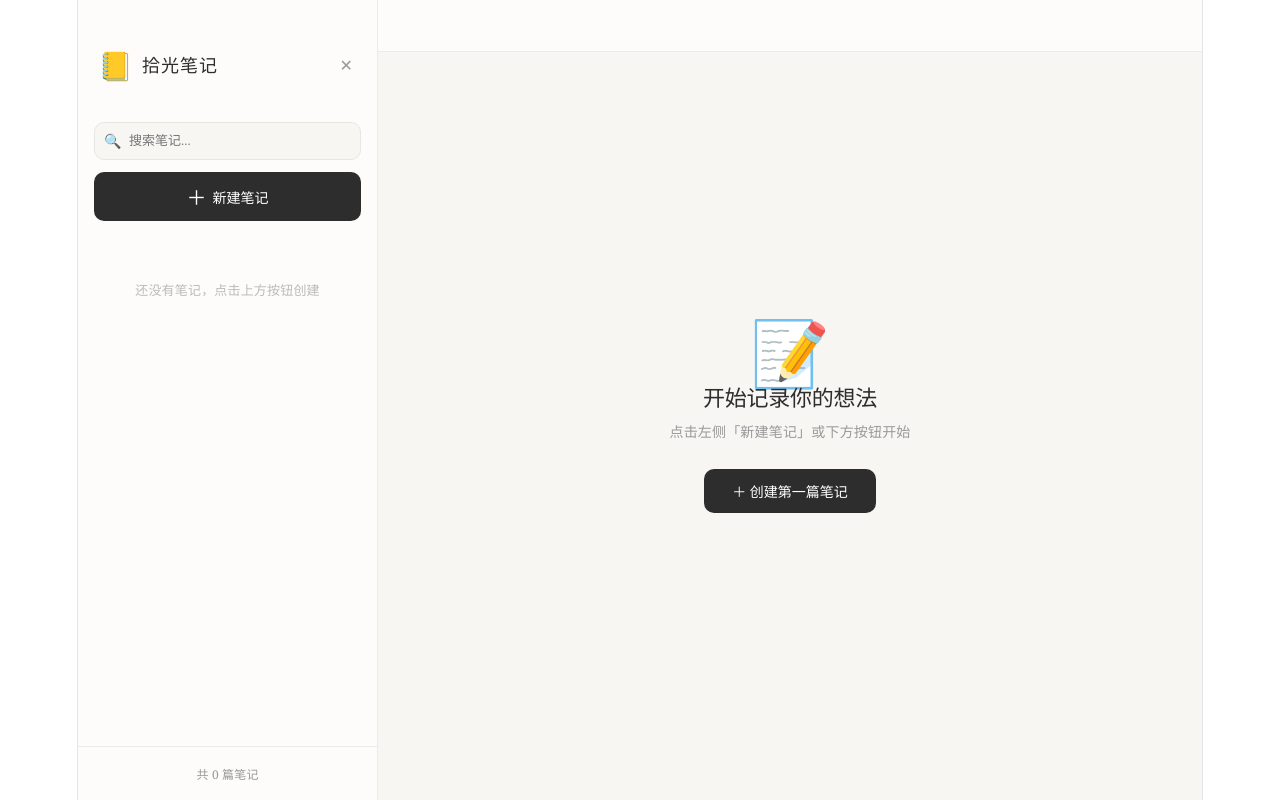
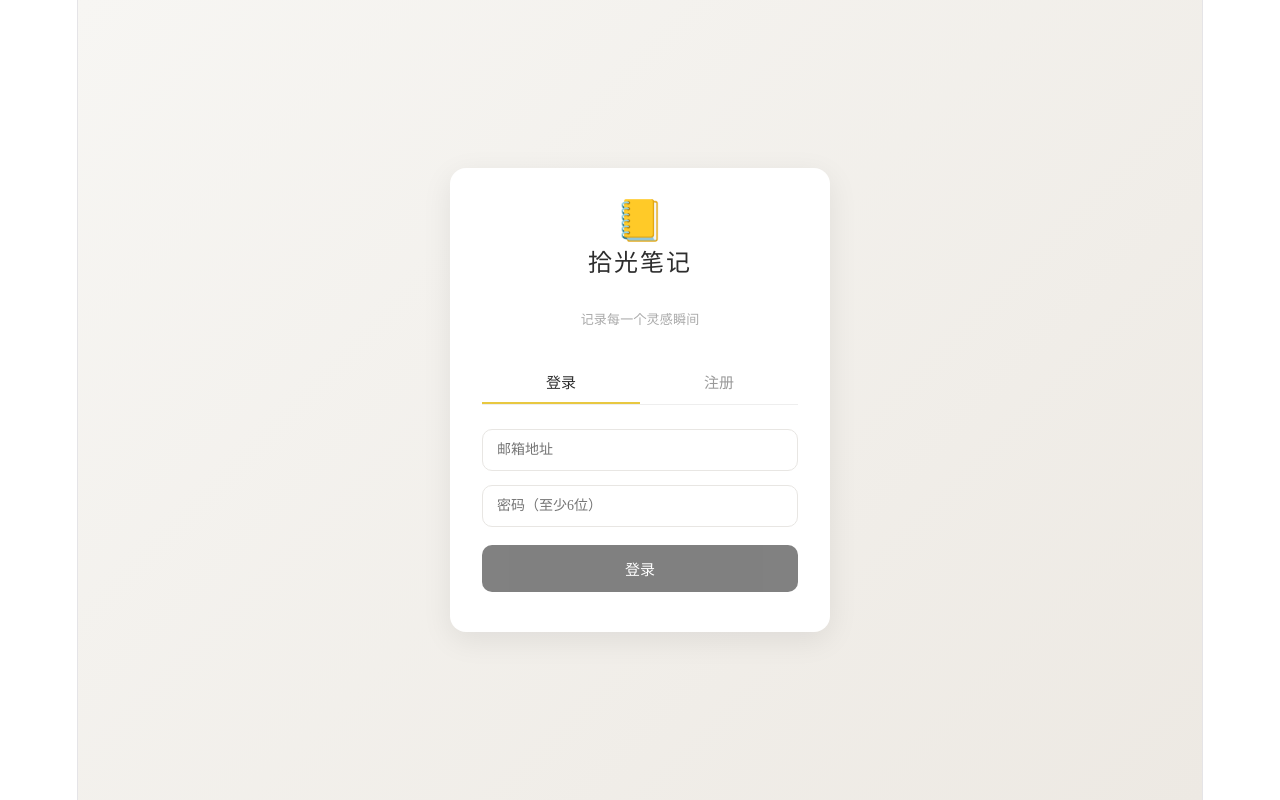
Before and after one commit to lihpgit/my-notes, a React (Vite) app: page / in a window 1280 px wide. Built offline with nearby package versions, Linux system fonts and the light colour scheme.

Commit message:
接入Supabase

```diff
--- a/package.json
+++ b/package.json
@@ -10,6 +10,7 @@
     "preview": "vite preview"
   },
   "dependencies": {
+    "@supabase/supabase-js": "^2.105.4",
     "react": "^19.2.5",
     "react-dom": "^19.2.5"
   },
--- a/src/App.jsx
+++ b/src/App.jsx
@@ -1,5 +1,7 @@
-import { useState, useEffect, useRef } from "react";
+import { useState, useEffect, useRef, useCallback } from "react";
+import { supabase } from "./supabase";
 
+// ============ 常量 ============
 const COLORS = [
   { bg: "#FFF9E3", border: "#F0D96B", dot: "#E8C840" },
   { bg: "#E8F5E9", border: "#81C784", dot: "#4CAF50" },
@@ -23,44 +25,255 @@ function formatTime(ts) {
   return d.toLocaleDateString("zh-CN", { month: "short", day: "numeric" });
 }
 
-const STORAGE_KEY = "notes-data";
+// ============ 登录/注册组件 ============
+function AuthPage({ onAuth }) {
+  const [isLogin, setIsLogin] = useState(true);
+  const [email, setEmail] = useState("");
+  const [password, setPassword] = useState("");
+  const [loading, setLoading] = useState(false);
+  const [error, setError] = useState("");
+  const [success, setSuccess] = useState("");
 
-export default function NotesApp() {
+  async function handleSubmit(e) {
+    e.preventDefault();
+    setLoading(true);
+    setError("");
+    setSuccess("");
+
+    if (isLogin) {
+      const { data, error: err } = await supabase.auth.signInWithPassword({
+        email,
+        password,
+      });
+      if (err) {
+        setError(err.message);
+      } else {
+        onAuth(data.user);
+      }
+    } else {
+      const { data, error: err } = await supabase.auth.signUp({
+        email,
+        password,
+      });
+      if (err) {
+        setError(err.message);
+      } else if (data.user) {
+        setSuccess("注册成功！请查看邮箱确认（也可能直接登录成功）");
+        // 有些 Supabase 配置不需要邮箱确认，直接登录
+        if (data.session) {
+          onAuth(data.user);
+        }
+      }
+    }
+    setLoading(false);
+  }
+
+  return (
+    <div style={authStyles.wrapper}>
+      <style>{`
+        @import url('https://fonts.googleapis.com/css2?family=Noto+Serif+SC:wght@400;600;700&display=swap');
+        * { box-sizing: border-box; margin: 0; padding: 0; }
+        body { overflow: hidden; }
+        input:focus { outline: none; border-color: #E8C840 !important; }
+      `}</style>
+      <div style={authStyles.card}>
+        <div style={authStyles.logoWrap}>
+          <span style={{ fontSize: 40 }}>📒</span>
+          <h1 style={authStyles.title}>拾光笔记</h1>
+          <p style={authStyles.subtitle}>记录每一个灵感瞬间</p>
+        </div>
+
+        <div style={authStyles.tabRow}>
+          <button
+            onClick={() => { setIsLogin(true); setError(""); setSuccess(""); }}
+            style={{
+              ...authStyles.tab,
+              borderBottom: isLogin ? "2px solid #E8C840" : "2px solid transparent",
+              color: isLogin ? "#2D2D2D" : "#999",
+            }}
+          >
+            登录
+          </button>
+          <button
+            onClick={() => { setIsLogin(false); setError(""); setSuccess(""); }}
+            style={{
+              ...authStyles.tab,
+              borderBottom: !isLogin ? "2px solid #E8C840" : "2px solid transparent",
+              color: !isLogin ? "#2D2D2D" : "#999",
+            }}
+          >
+            注册
+          </button>
+        </div>
+
+        <div>
+          <input
+            type="email"
+            placeholder="邮箱地址"
+            value={email}
+            onChange={(e) => setEmail(e.target.value)}
+            style={authStyles.input}
+          />
+          <input
+            type="password"
+            placeholder="密码（至少6位）"
+            value={password}
+            onChange={(e) => setPassword(e.target.value)}
+            style={authStyles.input}
+          />
+
+          {error && <p style={authStyles.error}>{error}</p>}
+          {success && <p style={authStyles.success}>{success}</p>}
+
+          <button
+            onClick={handleSubmit}
+            disabled={loading || !email || !password}
+            style={{
+              ...authStyles.submitBtn,
+              opacity: loading || !email || !password ? 0.6 : 1,
+            }}
+          >
+            {loading ? "请稍候..." : isLogin ? "登录" : "注册"}
+          </button>
+        </div>
+      </div>
+    </div>
+  );
+}
+
+const authStyles = {
+  wrapper: {
+    height: "100vh",
+    width: "100%",
+    display: "flex",
+    alignItems: "center",
+    justifyContent: "center",
+    background: "linear-gradient(135deg, #F7F6F3 0%, #EDE9E3 100%)",
+    fontFamily: "'Noto Serif SC', serif",
+  },
+  card: {
+    width: 380,
+    maxWidth: "90vw",
+    background: "#fff",
+    borderRadius: 16,
+    padding: "40px 32px",
+    boxShadow: "0 8px 30px rgba(0,0,0,0.08)",
+  },
+  logoWrap: {
+    textAlign: "center",
+    marginBottom: 28,
+  },
+  title: {
+    fontSize: 24,
+    fontWeight: 700,
+    color: "#2D2D2D",
+    marginTop: 8,
+    letterSpacing: 2,
+  },
+  subtitle: {
+    fontSize: 13,
+    color: "#aaa",
+    marginTop: 6,
+  },
+  tabRow: {
+    display: "flex",
+    marginBottom: 24,
+    borderBottom: "1px solid #eee",
+  },
+  tab: {
+    flex: 1,
+    padding: "10px 0",
+    background: "none",
+    border: "none",
+    fontSize: 15,
+    fontWeight: 600,
+    cursor: "pointer",
+    fontFamily: "'Noto Serif SC', serif",
+    transition: "all 0.2s",
+  },
+  input: {
+    width: "100%",
+    padding: "12px 14px",
+    border: "1px solid #E8E6E3",
+    borderRadius: 10,
+    fontSize: 14,
+    marginBottom: 14,
+    fontFamily: "'Noto Serif SC', serif",
+    color: "#333",
+    transition: "border-color 0.2s",
+  },
+  submitBtn: {
+    width: "100%",
+    padding: "13px 0",
+    background: "#2D2D2D",
+    color: "#fff",
+    border: "none",
+    borderRadius: 10,
+    fontSize: 15,
+    fontWeight: 600,
+    cursor: "pointer",
+    fontFamily: "'Noto Serif SC', serif",
+    marginTop: 4,
+    transition: "opacity 0.2s",
+  },
+  error: {
+    color: "#E53935",
+    fontSize: 13,
+    marginBottom: 10,
+    textAlign: "center",
+  },
+  success: {
+    color: "#4CAF50",
+    fontSize: 13,
+    marginBottom: 10,
+    textAlign: "center",
+  },
+};
+
+// ============ 主笔记应用 ============
+function NotesApp({ user, onLogout }) {
   const [notes, setNotes] = useState([]);
   const [activeId, setActiveId] = useState(null);
   const [search, setSearch] = useState("");
-  const [loaded, setLoaded] = useState(false);
+  const [loading, setLoading] = useState(true);
+  const [saving, setSaving] = useState(false);
   const [sidebarOpen, setSidebarOpen] = useState(true);
   const editorRef = useRef(null);
+  const saveTimerRef = useRef(null);
 
-  // Load from persistent storage
+  // 从 Supabase 加载笔记
   useEffect(() => {
-    (async () => {
-      try {
-        const result = await window.storage.get(STORAGE_KEY);
-        if (result && result.value) {
-          const parsed = JSON.parse(result.value);
-          setNotes(parsed);
-          if (parsed.length > 0) setActiveId(parsed[0].id);
-        }
-      } catch {
-        // No data yet
-      }
-      setLoaded(true);
-    })();
+    loadNotes();
   }, []);
 
-  // Save to persistent storage on change
-  useEffect(() => {
-    if (!loaded) return;
-    (async () => {
-      try {
-        await window.storage.set(STORAGE_KEY, JSON.stringify(notes));
-      } catch (e) {
-        console.error("Save failed:", e);
-      }
-    })();
-  }, [notes, loaded]);
+  async function loadNotes() {
+    setLoading(true);
+    const { data, error } = await supabase
+      .from("notes")
+      .select("*")
+      .eq("user_id", user.id)
+      .order("updated_at", { ascending: false });
+
+    if (!error && data) {
+      setNotes(data);
+      if (data.length > 0) setActiveId(data[0].id);
+    }
+    setLoading(false);
+  }
+
+  // 防抖保存到 Supabase（打字时不会每个字都存，停顿 500ms 后自动保存）
+  const saveToSupabase = useCallback(
+    (noteToSave) => {
+      if (saveTimerRef.current) clearTimeout(saveTimerRef.current);
+      saveTimerRef.current = setTimeout(async () => {
+        setSaving(true);
+        const { id, ...rest } = noteToSave;
+        await supabase.from("notes").upsert({ id, ...rest });
+        setSaving(false);
+      }, 500);
+    },
+    []
+  );
 
   const activeNote = notes.find((n) => n.id === activeId);
 
@@ -70,39 +283,50 @@ export default function NotesApp() {
       n.content.toLowerCase().includes(search.toLowerCase())
   );
 
-  function addNote() {
+  async function addNote() {
     const color = COLORS[notes.length % COLORS.length];
     const newNote = {
       id: generateId(),
       title: "",
       content: "",
       color,
-      createdAt: Date.now(),
-      updatedAt: Date.now(),
+      created_at: Date.now(),
+      updated_at: Date.now(),
+      user_id: user.id,
     };
+
+    // 先更新本地界面（快速响应）
     setNotes((prev) => [newNote, ...prev]);
     setActiveId(newNote.id);
     setSidebarOpen(false);
+
+    // 再存到云端
+    await supabase.from("notes").insert(newNote);
+
     setTimeout(() => editorRef.current?.querySelector("input")?.focus(), 100);
   }
 
   function updateNote(id, field, value) {
-    setNotes((prev) =>
-      prev.map((n) =>
-        n.id === id ? { ...n, [field]: value, updatedAt: Date.now() } : n
-      )
+    const updatedNotes = notes.map((n) =>
+      n.id === id ? { ...n, [field]: value, updated_at: Date.now() } : n
     );
+    setNotes(updatedNotes);
+
+    // 防抖保存
+    const updatedNote = updatedNotes.find((n) => n.id === id);
+    if (updatedNote) saveToSupabase(updatedNote);
   }
 
-  function deleteNote(id) {
+  async function deleteNote(id) {
     setNotes((prev) => prev.filter((n) => n.id !== id));
     if (activeId === id) {
       const remaining = notes.filter((n) => n.id !== id);
       setActiveId(remaining.length > 0 ? remaining[0].id : null);
     }
+    await supabase.from("notes").delete().eq("id", id);
   }
 
-  if (!loaded) {
+  if (loading) {
     return (
       <div style={styles.loadingWrap}>
         <div style={styles.loadingDot} />
@@ -114,7 +338,7 @@ export default function NotesApp() {
   return (
     <div style={styles.root}>
       <style>{`
-        @import url('https://fonts.googleapis.com/css2?family=Noto+Serif+SC:wght@400;600;700&family=JetBrains+Mono:wght@400&display=swap');
+        @import url('https://fonts.googleapis.com/css2?family=Noto+Serif+SC:wght@400;600;700&display=swap');
         * { box-sizing: border-box; margin: 0; padding: 0; }
         body { overflow: hidden; }
         ::-webkit-scrollbar { width: 4px; }
@@ -123,14 +347,13 @@ export default function NotesApp() {
         textarea:focus, input:focus { outline: none; }
         @keyframes fadeIn { from { opacity: 0; transform: translateY(8px); } to { opacity: 1; transform: translateY(0); } }
         @keyframes pulse { 0%,100% { transform: scale(1); opacity: 0.6; } 50% { transform: scale(1.3); opacity: 1; } }
-        @keyframes slideIn { from { transform: translateX(-100%); } to { transform: translateX(0); } }
         .note-card { transition: all 0.2s ease; cursor: pointer; }
         .note-card:hover { transform: translateY(-2px); box-shadow: 0 4px 12px rgba(0,0,0,0.08) !important; }
         .btn-icon { transition: all 0.15s ease; cursor: pointer; border: none; background: none; display: flex; align-items: center; justify-content: center; }
         .btn-icon:hover { transform: scale(1.1); }
       `}</style>
 
-      {/* Sidebar */}
+      {/* 侧边栏 */}
       <div
         style={{
           ...styles.sidebar,
@@ -148,7 +371,13 @@ export default function NotesApp() {
           </button>
         </div>
 
-        {/* Search */}
+        {/* 用户信息 */}
+        <div style={styles.userBar}>
+          <span style={styles.userEmail}>{user.email}</span>
+          <button onClick={onLogout} style={styles.logoutBtn}>退出</button>
+        </div>
+
+        {/* 搜索 */}
         <div style={styles.searchWrap}>
           <span style={styles.searchIcon}>🔍</span>
           <input
@@ -159,12 +388,12 @@ export default function NotesApp() {
           />
         </div>
 
-        {/* New Note Button */}
+        {/* 新建按钮 */}
         <button style={styles.newBtn} onClick={addNote}>
           <span style={{ fontSize: 20 }}>＋</span> 新建笔记
         </button>
 
-        {/* Note List */}
+        {/* 笔记列表 */}
         <div style={styles.noteList}>
           {filteredNotes.length === 0 && (
             <p style={styles.emptyHint}>
@@ -181,63 +410,47 @@ export default function NotesApp() {
               }}
               style={{
                 ...styles.noteCard,
-                borderLeft: `4px solid ${note.color.border}`,
-                background: activeId === note.id ? note.color.bg : "#fff",
+                borderLeft: `4px solid ${note.color?.border || '#ccc'}`,
+                background: activeId === note.id ? (note.color?.bg || '#f5f5f5') : "#fff",
                 animation: `fadeIn 0.3s ease ${i * 0.05}s both`,
               }}
             >
               <div style={styles.noteCardHeader}>
-                <span
-                  style={{ ...styles.colorDot, background: note.color.dot }}
-                />
-                <span style={styles.noteTime}>{formatTime(note.updatedAt)}</span>
+                <span style={{ ...styles.colorDot, background: note.color?.dot || '#999' }} />
+                <span style={styles.noteTime}>{formatTime(note.updated_at)}</span>
               </div>
-              <h3 style={styles.noteCardTitle}>
-                {note.title || "无标题"}
-              </h3>
-              <p style={styles.noteCardPreview}>
-                {note.content.slice(0, 60) || "空笔记..."}
-              </p>
+              <h3 style={styles.noteCardTitle}>{note.title || "无标题"}</h3>
+              <p style={styles.noteCardPreview}>{(note.content || "").slice(0, 60) || "空笔记..."}</p>
             </div>
           ))}
         </div>
 
         <div style={styles.sidebarFooter}>
-          <span style={{ fontSize: 12, color: "#999" }}>
-            共 {notes.length} 篇笔记
-          </span>
+          <span style={{ fontSize: 12, color: "#999" }}>共 {notes.length} 篇笔记</span>
         </div>
       </div>
 
-      {/* Main Editor */}
+      {/* 主编辑区 */}
       <div style={styles.main} ref={editorRef}>
-        {/* Top Bar */}
         <div style={styles.topBar}>
           {!sidebarOpen && (
-            <button
-              className="btn-icon"
-              onClick={() => setSidebarOpen(true)}
-              style={styles.menuBtn}
-            >
+            <button className="btn-icon" onClick={() => setSidebarOpen(true)} style={styles.menuBtn}>
               ☰
             </button>
           )}
-          {activeNote && (
-            <div style={styles.topBarRight}>
-              <span style={{ fontSize: 12, color: "#aaa" }}>
-                {new Date(activeNote.updatedAt).toLocaleString("zh-CN")}
-              </span>
+          <div style={styles.topBarRight}>
+            {saving && <span style={styles.savingHint}>保存中...</span>}
+            {!saving && activeNote && <span style={styles.savedHint}>已同步 ☁️</span>}
+            {activeNote && (
               <button
                 className="btn-icon"
-                onClick={() => {
-                  if (confirm("确定删除这篇笔记吗？")) deleteNote(activeNote.id);
-                }}
+                onClick={() => { if (confirm("确定删除这篇笔记吗？")) deleteNote(activeNote.id); }}
                 style={styles.deleteBtn}
               >
                 🗑️
               </button>
-            </div>
-          )}
+            )}
+          </div>
         </div>
 
         {activeNote ? (
@@ -245,7 +458,7 @@ export default function NotesApp() {
             <div
               style={{
                 ...styles.editorAccent,
-                background: `linear-gradient(180deg, ${activeNote.color.border}, transparent)`,
+                background: `linear-gradient(180deg, ${activeNote.color?.border || '#ccc'}, transparent)`,
               }}
             />
             <input
@@ -259,21 +472,15 @@ export default function NotesApp() {
               style={styles.contentInput}
               placeholder="开始写点什么吧..."
               value={activeNote.content}
-              onChange={(e) =>
-                updateNote(activeNote.id, "content", e.target.value)
-              }
+              onChange={(e) => updateNote(activeNote.id, "content", e.target.value)}
             />
           </div>
         ) : (
           <div style={styles.emptyState}>
             <div style={styles.emptyIcon}>📝</div>
             <h2 style={styles.emptyTitle}>开始记录你的想法</h2>
-            <p style={styles.emptyDesc}>
-              点击左侧「新建笔记」或下方按钮开始
-            </p>
-            <button style={styles.emptyBtn} onClick={addNote}>
-              ＋ 创建第一篇笔记
-            </button>
+            <p style={styles.emptyDesc}>点击左侧「新建笔记」或下方按钮开始</p>
+            <button style={styles.emptyBtn} onClick={addNote}>＋ 创建第一篇笔记</button>
           </div>
         )}
       </div>
@@ -281,6 +488,53 @@ export default function NotesApp() {
   );
 }
 
+// ============ 入口组件 ============
+export default function App() {
+  const [user, setUser] = useState(null);
+  const [checking, setChecking] = useState(true);
+
+  // 检查是否已登录
+  useEffect(() => {
+    supabase.auth.getSession().then(({ data: { session } }) => {
+      setUser(session?.user || null);
+      setChecking(false);
+    });
+
+    const { data: { subscription } } = supabase.auth.onAuthStateChange(
+      (_event, session) => {
+        setUser(session?.user || null);
+      }
+    );
+
+    return () => subscription.unsubscribe();
+  }, []);
+
+  async function handleLogout() {
+    await supabase.auth.signOut();
+    setUser(null);
+  }
+
+  if (checking) {
+    return (
+      <div style={styles.loadingWrap}>
+        <style>{`
+          @import url('https://fonts.googleapis.com/css2?family=Noto+Serif+SC:wght@400;600;700&display=swap');
+          @keyframes pulse { 0%,100% { transform: scale(1); opacity: 0.6; } 50% { transform: scale(1.3); opacity: 1; } }
+        `}</style>
+        <div style={styles.loadingDot} />
+        <p style={styles.loadingText}>加载中...</p>
+      </div>
+    );
+  }
+
+  if (!user) {
+    return <AuthPage onAuth={setUser} />;
+  }
+
+  return <NotesApp user={user} onLogout={handleLogout} />;
+}
+
+// ============ 样式 ============
 const styles = {
   root: {
     display: "flex",
@@ -291,7 +545,6 @@ const styles = {
     overflow: "hidden",
     position: "relative",
   },
-  // Loading
   loadingWrap: {
     display: "flex",
     flexDirection: "column",
@@ -300,6 +553,7 @@ const styles = {
     height: "100vh",
     width: "100%",
     background: "#F7F6F3",
+    fontFamily: "'Noto Serif SC', serif",
   },
   loadingDot: {
     width: 12,
@@ -308,13 +562,7 @@ const styles = {
     background: "#E8C840",
     animation: "pulse 1.2s ease infinite",
   },
-  loadingText: {
-    marginTop: 16,
-    fontSize: 14,
-    color: "#999",
-    fontFamily: "'Noto Serif SC', serif",
-  },
-  // Sidebar
+  loadingText: { marginTop: 16, fontSize: 14, color: "#999" },
   sidebar: {
     width: 300,
     minWidth: 300,
@@ -326,7 +574,7 @@ const styles = {
     height: "100%",
   },
   sidebarHeader: {
-    padding: "20px 20px 12px",
+    padding: "20px 20px 8px",
     display: "flex",
     alignItems: "center",
     justifyContent: "space-between",
@@ -340,22 +588,28 @@ const styles = {
     gap: 8,
     letterSpacing: 1,
   },
-  closeBtn: {
-    fontSize: 16,
-    color: "#999",
-    padding: 4,
+  closeBtn: { fontSize: 16, color: "#999", padding: 4 },
+  userBar: {
+    padding: "4px 20px 12px",
+    display: "flex",
+    alignItems: "center",
+    justifyContent: "space-between",
+    borderBottom: "1px solid #EDEBE8",
+    marginBottom: 12,
   },
-  searchWrap: {
-    margin: "0 16px 12px",
-    position: "relative",
+  userEmail: { fontSize: 12, color: "#999", overflow: "hidden", textOverflow: "ellipsis", maxWidth: 180 },
+  logoutBtn: {
+    fontSize: 12,
+    color: "#E53935",
+    background: "none",
+    border: "1px solid #E53935",
+    borderRadius: 6,
+    padding: "3px 10px",
+    cursor: "pointer",
+    fontFamily: "'Noto Serif SC', serif",
   },
-  searchIcon: {
-    position: "absolute",
-    left: 10,
-    top: "50%",
-    transform: "translateY(-50%)",
-    fontSize: 14,
-  },
+  searchWrap: { margin: "0 16px 12px", position: "relative" },
+  searchIcon: { position: "absolute", left: 10, top: "50%", transform: "translateY(-50%)", fontSize: 14 },
   searchInput: {
     width: "100%",
     padding: "10px 12px 10px 34px",
@@ -381,68 +635,17 @@ const styles = {
     justifyContent: "center",
     gap: 6,
     fontFamily: "'Noto Serif SC', serif",
-    transition: "background 0.2s",
   },
-  noteList: {
-    flex: 1,
-    overflowY: "auto",
-    padding: "0 16px",
-  },
-  noteCard: {
-    padding: "12px 14px",
-    borderRadius: 8,
-    marginBottom: 8,
-    boxShadow: "0 1px 3px rgba(0,0,0,0.04)",
-  },
-  noteCardHeader: {
-    display: "flex",
-    alignItems: "center",
-    justifyContent: "space-between",
-    marginBottom: 6,
-  },
-  colorDot: {
-    width: 8,
-    height: 8,
-    borderRadius: "50%",
-  },
-  noteTime: {
-    fontSize: 11,
-    color: "#aaa",
-  },
-  noteCardTitle: {
-    fontSize: 14,
-    fontWeight: 600,
-    color: "#2D2D2D",
-    marginBottom: 4,
-    overflow: "hidden",
-    textOverflow: "ellipsis",
-    whiteSpace: "nowrap",
-  },
-  noteCardPreview: {
-    fontSize: 12,
-    color: "#888",
-    overflow: "hidden",
-    textOverflow: "ellipsis",
-    whiteSpace: "nowrap",
-  },
-  sidebarFooter: {
-    padding: "12px 20px",
-    borderTop: "1px solid #EDEBE8",
-    textAlign: "center",
-  },
-  emptyHint: {
-    textAlign: "center",
-    color: "#bbb",
-    fontSize: 13,
-    padding: "40px 0",
-  },
-  // Main
-  main: {
-    flex: 1,
-    display: "flex",
-    flexDirection: "column",
-    overflow: "hidden",
-  },
+  noteList: { flex: 1, overflowY: "auto", padding: "0 16px" },
+  noteCard: { padding: "12px 14px", borderRadius: 8, marginBottom: 8, boxShadow: "0 1px 3px rgba(0,0,0,0.04)" },
+  noteCardHeader: { display: "flex", alignItems: "center", justifyContent: "space-between", marginBottom: 6 },
+  colorDot: { width: 8, height: 8, borderRadius: "50%" },
+  noteTime: { fontSize: 11, color: "#aaa" },
+  noteCardTitle: { fontSize: 14, fontWeight: 600, color: "#2D2D2D", marginBottom: 4, overflow: "hidden", textOverflow: "ellipsis", whiteSpace: "nowrap" },
+  noteCardPreview: { fontSize: 12, color: "#888", overflow: "hidden", textOverflow: "ellipsis", whiteSpace: "nowrap" },
+  sidebarFooter: { padding: "12px 20px", borderTop: "1px solid #EDEBE8", textAlign: "center" },
+  emptyHint: { textAlign: "center", color: "#bbb", fontSize: 13, padding: "40px 0" },
+  main: { flex: 1, display: "flex", flexDirection: "column", overflow: "hidden" },
   topBar: {
     padding: "12px 20px",
     display: "flex",
@@ -452,23 +655,11 @@ const styles = {
     minHeight: 52,
     background: "#FDFCFA",
   },
-  menuBtn: {
-    fontSize: 22,
-    color: "#666",
-    padding: 4,
-  },
-  topBarRight: {
-    display: "flex",
-    alignItems: "center",
-    gap: 12,
-    marginLeft: "auto",
-  },
-  deleteBtn: {
-    fontSize: 16,
-    padding: 4,
-    opacity: 0.6,
-  },
-  // Editor
+  menuBtn: { fontSize: 22, color: "#666", padding: 4 },
+  topBarRight: { display: "flex", alignItems: "center", gap: 12, marginLeft: "auto" },
+  savingHint: { fontSize: 12, color: "#FFB74D" },
+  savedHint: { fontSize: 12, color: "#81C784" },
+  deleteBtn: { fontSize: 16, padding: 4, opacity: 0.6 },
   editorWrap: {
     flex: 1,
     padding: "0 40px 40px",
@@ -478,14 +669,7 @@ const styles = {
     width: "100%",
     margin: "0 auto",
   },
-  editorAccent: {
-    width: 3,
-    height: 60,
-    borderRadius: 2,
-    position: "absolute",
-    left: 20,
-    top: 30,
-  },
+  editorAccent: { width: 3, height: 60, borderRadius: 2, position: "absolute", left: 20, top: 30 },
   titleInput: {
     width: "100%",
     border: "none",
@@ -497,11 +681,7 @@ const styles = {
     fontFamily: "'Noto Serif SC', serif",
     letterSpacing: 0.5,
   },
-  divider: {
-    height: 1,
-    background: "#EDEBE8",
-    marginBottom: 20,
-  },
+  divider: { height: 1, background: "#EDEBE8", marginBottom: 20 },
   contentInput: {
     width: "100%",
     border: "none",
@@ -514,31 +694,10 @@ const styles = {
     fontFamily: "'Noto Serif SC', serif",
     letterSpacing: 0.3,
   },
-  // Empty State
-  emptyState: {
-    flex: 1,
-    display: "flex",
-    flexDirection: "column",
-    alignItems: "center",
-    justifyContent: "center",
-    padding: 40,
-  },
-  emptyIcon: {
-    fontSize: 64,
-    marginBottom: 20,
-    animation: "fadeIn 0.6s ease",
-  },
-  emptyTitle: {
-    fontSize: 22,
-    fontWeight: 700,
-    color: "#2D2D2D",
-    marginBottom: 8,
-  },
-  emptyDesc: {
-    fontSize: 14,
-    color: "#999",
-    marginBottom: 24,
-  },
+  emptyState: { flex: 1, display: "flex", flexDirection: "column", alignItems: "center", justifyContent: "center", padding: 40 },
+  emptyIcon: { fontSize: 64, marginBottom: 20, animation: "fadeIn 0.6s ease" },
+  emptyTitle: { fontSize: 22, fontWeight: 700, color: "#2D2D2D", marginBottom: 8 },
+  emptyDesc: { fontSize: 14, color: "#999", marginBottom: 24 },
   emptyBtn: {
     padding: "12px 28px",
     background: "#2D2D2D",
--- /dev/null
+++ b/src/supabase.js
@@ -0,0 +1,7 @@
+import { createClient } from '@supabase/supabase-js'
+
+// TODO: 替换成你自己的 Supabase 项目信息
+const supabaseUrl = 'https://qzzpkhtonfucxjssvmux.supabase.co'
+const supabaseAnonKey = 'eyJhbGciOiJIUzI1NiIsInR5cCI6IkpXVCJ9.eyJpc3MiOiJzdXBhYmFzZSIsInJlZiI6InF6enBraHRvbmZ1Y3hqc3N2bXV4Iiwicm9sZSI6ImFub24iLCJpYXQiOjE3NzgzMDc2NDUsImV4cCI6MjA5Mzg4MzY0NX0.0Ctq5qZ8aKX_nxPLsly5foiPJcqKAGCBulx0VDKQpFE'
+
+export const supabase = createClient(supabaseUrl, supabaseAnonKey)
```
Also changed, not shown: 1 other file (tests, documents, lock files or other folders).
